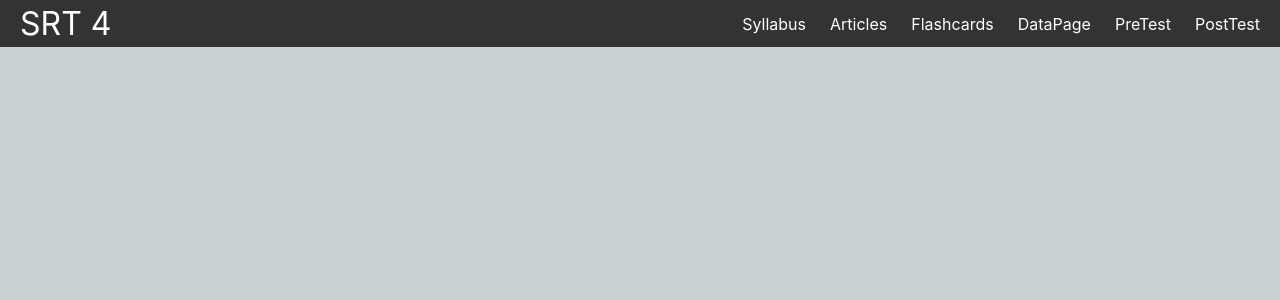
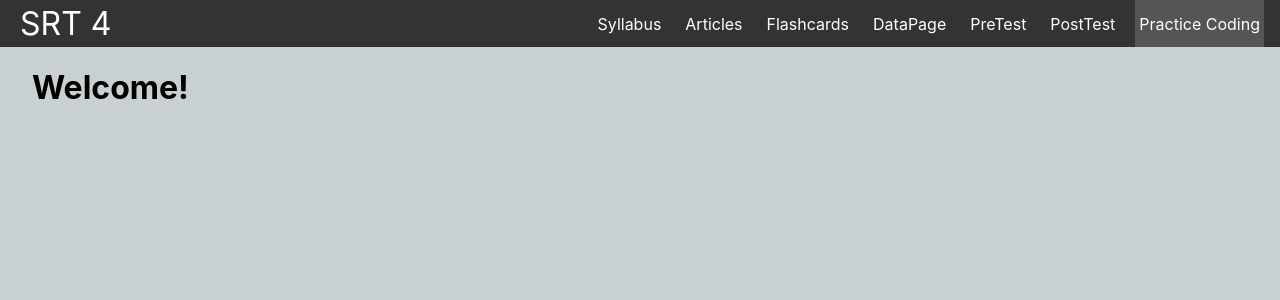
Before and after one commit to MD5595/SrtFlaskWebsite, a React (Create React App) app in the folder my-app/: page /PracticeCoding in a window 1280 px wide. Shown: the top 300 px of the page. Built offline with nearby package versions, Linux system fonts and the light colour scheme; no server answers.

Commit message:
Added practice coding page

```diff
--- a/my-app/src/App.js
+++ b/my-app/src/App.js
@@ -32,11 +32,13 @@ import Quiz4 from "./pages/Quizzes/quiz4";
 import Quiz5 from "./pages/Quizzes/quiz5";
 import Quiz6 from "./pages/Quizzes/quiz6";
 import KeyPage from "./pages/KeyPage";
+import PracticeCoding from "./pages/PracticeCoding";
 
 
 import DataPage from "./pages/DataPage";
 import PostTest from "./pages/PostTest";
 import PreTest from "./pages/PreTest";
+
 import Timer from "./components/Timer";
 function App() {
     var [getMessage, setGetMessage] = useState({})
@@ -96,6 +98,7 @@ function App() {
                 <Route index path="/PreTest" element={<PreTest/>}/>
                 <Route index path="/PostTest" element={<PostTest/>}/>
                 <Route index path="/KeyPage" element={<KeyPage/>}/>
+                <Route index path="/PracticeCoding" element={<PracticeCoding/>}/>
 
             </Routes>
         </BrowserRouter>
--- a/my-app/src/components/Navbar.js
+++ b/my-app/src/components/Navbar.js
@@ -12,8 +12,9 @@ export default function Navigation() {
         <CustomLink to="/ArticleHome">Articles</CustomLink>
         <CustomLink to="/Flashcards">Flashcards</CustomLink>
         <CustomLink to="/DataPage">DataPage</CustomLink>
-          <CustomLink to="/PreTest">PreTest</CustomLink>
+        <CustomLink to="/PreTest">PreTest</CustomLink>
         <CustomLink to="/KeyPage">PostTest</CustomLink>
+          <CustomLink to="/PracticeCoding">Practice Coding</CustomLink>
 
       </ul>
     </nav>
--- /dev/null
+++ b/my-app/src/pages/PracticeCoding.js
@@ -0,0 +1,11 @@
+import React from 'react';
+
+function PracticeCoding() {
+  return (
+    <div className="container">
+      <h1>Welcome!</h1>
+    </div>
+  );
+}
+
+export default PracticeCoding;
```
